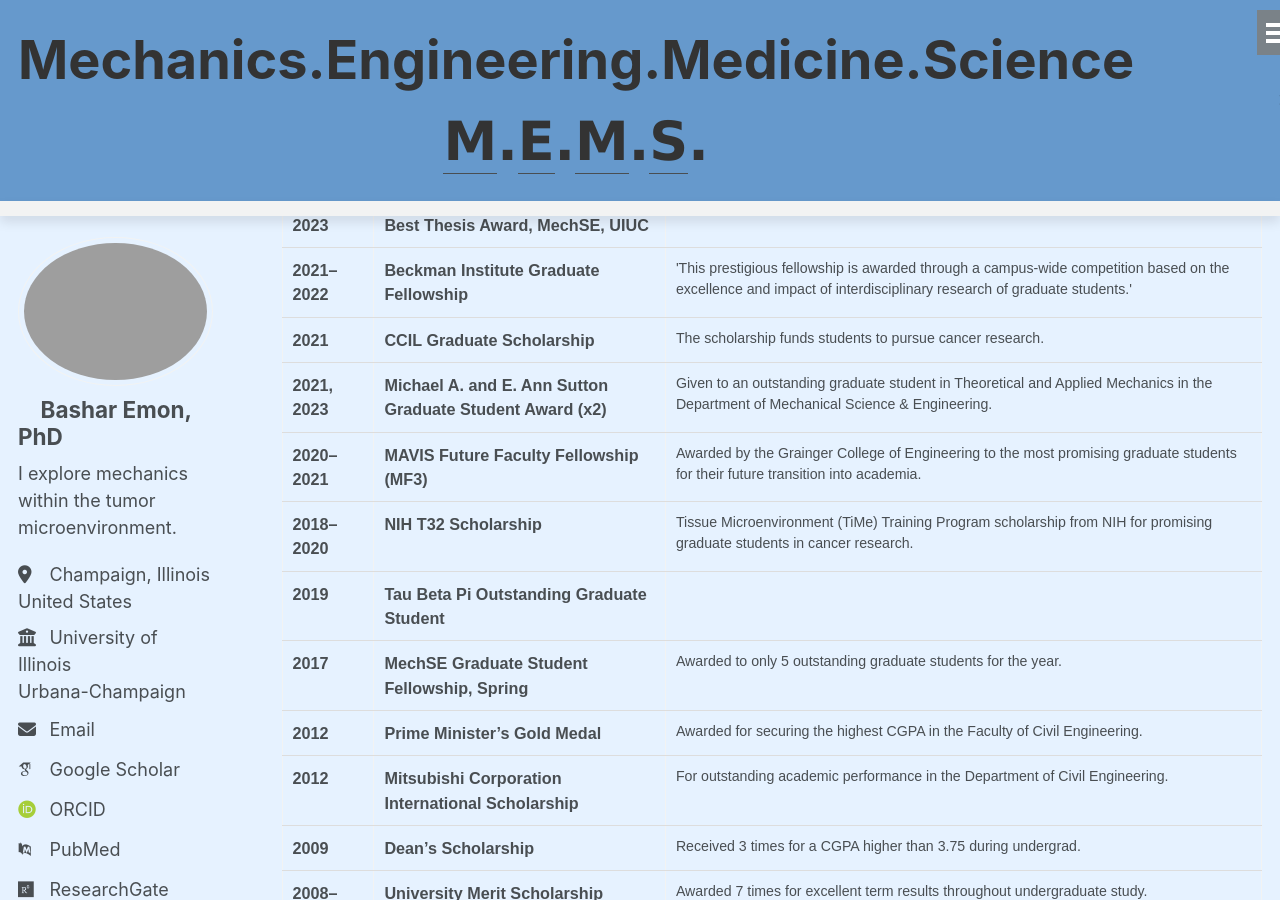
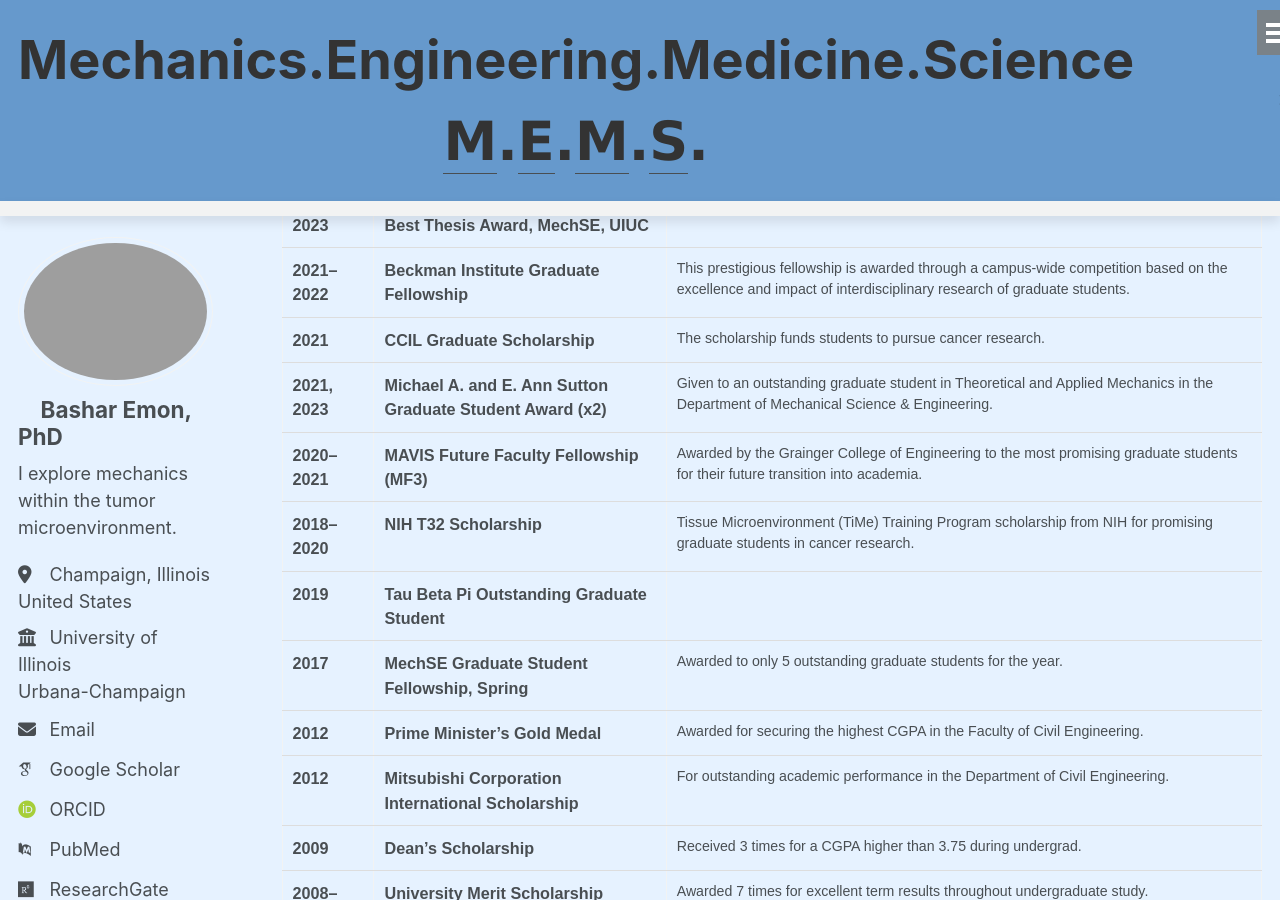
Before and after one commit to BasharEmon/BasharEmon.github.io, a Jekyll site: the page built from _pages/portfolio.html, in a window 1280 px wide and 900 px high, scrolled down 1086 px. Built offline with Jekyll 4.4.1, drawn with Linux system fonts in a browser that asks for light colours; some web fonts are replaced.

Commit message:
Update portfolio.html

```diff
--- a/_pages/portfolio.html
+++ b/_pages/portfolio.html
@@ -65,7 +65,7 @@ author_profile: true
   <tr>
     <td class="year">2021–2022</td>
     <td class="award">Beckman Institute Graduate Fellowship</td>
-    <td class="description">'This prestigious fellowship is awarded through a campus-wide competition based on the excellence and impact of interdisciplinary research of graduate students.'</td>
+    <td class="description">This prestigious fellowship is awarded through a campus-wide competition based on the excellence and impact of interdisciplinary research of graduate students.</td>
   </tr>
   <tr>
     <td class="year">2021</td>
```
